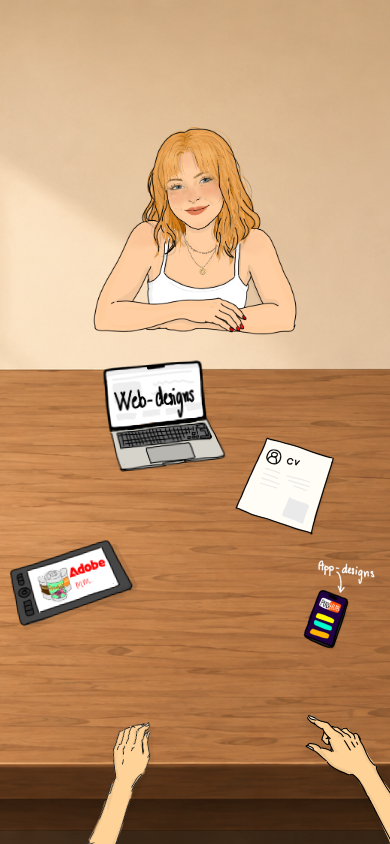
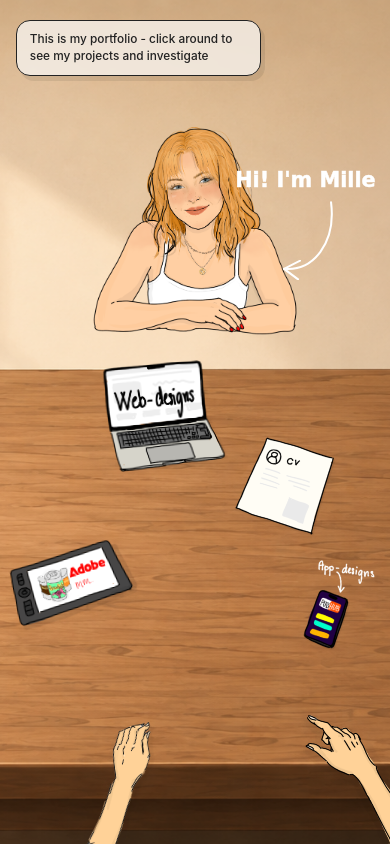
Before and after one commit to millehlauridsen-ops/portfolio, a React (Vite) app: page / in a window 390 px wide. Built offline with nearby package versions, Linux system fonts and the light colour scheme.

Commit message:
feat: enhance DeskScene with portfolio intro and styling for improved presentation

```diff
--- a/src/components/DeskScene/DeskScene.jsx
+++ b/src/components/DeskScene/DeskScene.jsx
@@ -4,6 +4,7 @@ import { Link } from "react-router";
 import Hands from "../Hands/Hands";
 import LeftHand from "../Hands/LeftHand";
 import RightHand from "../Hands/RightHand";
+
 import tabletImage from "../../assets/tablet.png";
 import computerImage from "../../assets/computer.png";
 import cvImage from "../../assets/cv.png";
@@ -21,7 +22,53 @@ export default function DeskScene() {
           style={{ backgroundImage: `url(${deskBackground})` }}
         />
 
-        {/* Person sitting on the other side of the desk */}
+        {/* Portfolio intro */}
+        <div className={styles.portfolioIntro}>
+          <p>
+            This is my portfolio - click around to see my projects and
+            investigate
+          </p>
+        </div>
+
+        {/* Hi Mille note */}
+        <div className={styles.helloNote}>
+          <p className={styles.helloText}>Hi! I&apos;m Mille</p>
+
+          <svg
+            className={styles.helloArrow}
+            viewBox="0 0 180 140"
+            aria-hidden="true"
+          >
+            <defs>
+              <marker
+                id="helloArrowHead"
+                markerWidth="10"
+                markerHeight="10"
+                refX="8"
+                refY="5"
+                orient="auto"
+                markerUnits="strokeWidth"
+              >
+                <path
+                  d="M 0 0 L 8 5 L 0 10"
+                  fill="none"
+                  stroke="currentColor"
+                  strokeWidth="1"
+                  strokeLinecap="round"
+                  strokeLinejoin="round"
+                />
+              </marker>
+            </defs>
+
+            <path
+              d="M15 20 C95 10, 150 55, 145 112"
+              className={styles.arrowLine}
+              markerEnd="url(#helloArrowHead)"
+            />
+          </svg>
+        </div>
+
+        {/* Me */}
         <Link to="/me" className={styles.character}>
           <img src={meImage} alt="Me" className={styles.objectImage} />
         </Link>
@@ -29,8 +76,6 @@ export default function DeskScene() {
         {/* Desk */}
         <div className={styles.desk}>
           <div className={styles.deskSurface}>
-            {/* Back / further away */}
-
             <Link
               to="/websites"
               className={`${styles.object} ${styles.laptop}`}
@@ -45,8 +90,6 @@ export default function DeskScene() {
             <Link to="/cv" className={`${styles.object} ${styles.cv}`}>
               <img src={cvImage} alt="CV" className={styles.objectImage} />
             </Link>
-
-            {/* Front / closer to the viewer */}
 
             <Link to="/designs" className={`${styles.object} ${styles.tablet}`}>
               <img
--- a/src/components/DeskScene/DeskScene.module.css
+++ b/src/components/DeskScene/DeskScene.module.css
@@ -19,7 +19,9 @@
   overflow: hidden;
 }
 
-/* Background */
+/* =========================================================
+   BACKGROUND
+   ========================================================= */
 
 .background {
   position: absolute;
@@ -35,7 +37,112 @@
   z-index: 0;
 }
 
-/* Character */
+/* =========================================================
+   PORTFOLIO INTRO
+   ========================================================= */
+
+.portfolioIntro {
+  position: absolute;
+
+  top: 3rem;
+  left: 3rem;
+
+  width: min(360px, 35vw);
+
+  z-index: 20;
+
+  pointer-events: none;
+}
+
+.portfolioIntro p {
+  margin: 0;
+
+  padding: 0.8rem 1rem;
+
+  border: 1.5px solid #222;
+  border-radius: 18px;
+
+  background: rgba(244, 240, 233, 0.82);
+
+  color: #222;
+
+  font-size: clamp(0.8rem, 1vw, 1rem);
+  line-height: 1.45;
+  font-weight: 500;
+
+  box-shadow: 4px 5px 0 rgba(0, 0, 0, 0.08);
+
+  backdrop-filter: blur(3px);
+  -webkit-backdrop-filter: blur(3px);
+}
+
+/* =========================================================
+   HI MILLE NOTE
+   ========================================================= */
+
+.helloNote {
+  position: absolute;
+
+  top: 3.8rem;
+  left: calc(50% + 100px);
+
+  width: 220px;
+
+  z-index: 21;
+
+  pointer-events: none;
+}
+
+.helloText {
+  margin: 0;
+
+  color: #fff;
+
+  font-family:
+    "Segoe Print", "Bradley Hand", "Marker Felt", "Comic Sans MS", cursive;
+
+  font-size: clamp(1.4rem, 2vw, 2rem);
+  line-height: 1.2;
+
+  font-weight: 700;
+
+  -webkit-text-stroke: 0.6px #fff;
+}
+
+/* =========================================================
+   HELLO ARROW
+   ========================================================= */
+
+.helloArrow {
+  display: block;
+
+  width: 170px;
+  height: auto;
+
+  margin-top: 0.2rem;
+  margin-left: -2rem;
+
+  overflow: visible;
+
+  color: #fff;
+  scale: 0.8;
+  transform: rotate(90deg);
+  transform-origin: center;
+}
+
+.arrowLine {
+  fill: none;
+
+  stroke: currentColor;
+  stroke-width: 4;
+
+  stroke-linecap: round;
+  stroke-linejoin: round;
+}
+
+/* =========================================================
+   CHARACTER
+   ========================================================= */
 
 .character {
   position: absolute;
@@ -57,7 +164,9 @@
   cursor: pointer;
 }
 
-/* Desk */
+/* =========================================================
+   DESK
+   ========================================================= */
 
 .desk {
   position: absolute;
@@ -84,7 +193,9 @@
   background: transparent;
 }
 
-/* Shared object styling */
+/* =========================================================
+   OBJECTS
+   ========================================================= */
 
 .object {
   position: absolute;
@@ -184,6 +295,48 @@
    ========================================================= */
 
 @media (max-width: 700px) {
+  .portfolioIntro {
+    top: 1.25rem;
+    left: 1rem;
+
+    width: min(245px, 66vw);
+  }
+
+  .portfolioIntro p {
+    padding: 0.65rem 0.8rem;
+
+    border-radius: 14px;
+
+    font-size: 0.74rem;
+    line-height: 1.4;
+  }
+
+  .helloNote {
+    top: 10.5rem;
+    left: auto;
+    right: 0.6rem;
+
+    width: 150px;
+  }
+
+  .helloText {
+    font-size: 1.3rem;
+
+    text-align: center;
+
+    -webkit-text-stroke: 0.5px #fff;
+  }
+
+  .helloArrow {
+    width: 115px;
+
+    margin-top: 0.2rem;
+    margin-left: auto;
+    margin-right: auto;
+
+    transform: rotate(90deg);
+  }
+
   .character {
     top: 15%;
 
```
